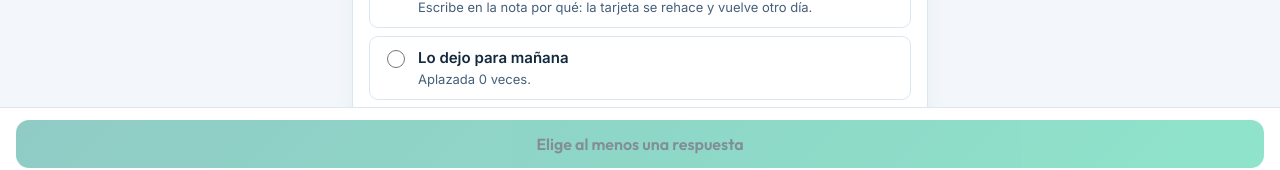
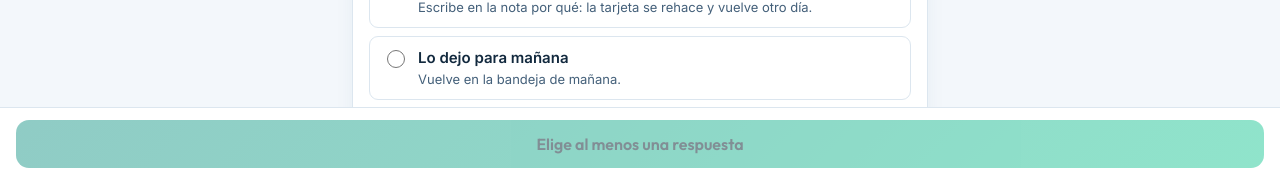
Before and after one commit to isifervi/bandeja-decisiones, a plain HTML site: page index.html in a window 1280 px wide. Shown: the part 620-790 px from the top of the page. Drawn offline with Linux system fonts and the light colour scheme.

Commit message:
Actualiza la plantilla de la bandeja (sin datos) (#1)

```diff
--- a/index.html
+++ b/index.html
@@ -149,7 +149,7 @@ button.enviar:focus-visible{outline:3px solid var(--cyan);outline-offset:2px}
       var fs = el('fieldset'); fs.appendChild(el('legend', null, 'Opciones'));
       var aplazada = Number(d.aplazada) || 0;
       var extra = [{id:'ninguna', t:'Ninguna me vale', c:'Escribe en la nota por qué: la tarjeta se rehace y vuelve otro día.'},
-                   {id:'manana', t:'Lo dejo para mañana', c:'Aplazada ' + aplazada + (aplazada === 1 ? ' vez.' : ' veces.')}];
+                   {id:'manana', t:'Lo dejo para mañana', c:(aplazada ? 'Ya ha venido ' + aplazada + (aplazada === 1 ? ' vez sin decidirse.' : ' veces sin decidirse.') : 'Vuelve en la bandeja de mañana.')}];
       if (aplazada >= 2) { extra.push({id:'fuera', t:'Sácala de la bandeja diaria', c:'Pasa a la revisión de los lunes.'}); }
       d.opciones.concat(extra).forEach(function(o){
         var l = el('label','op'); var i = document.createElement('input');
```
